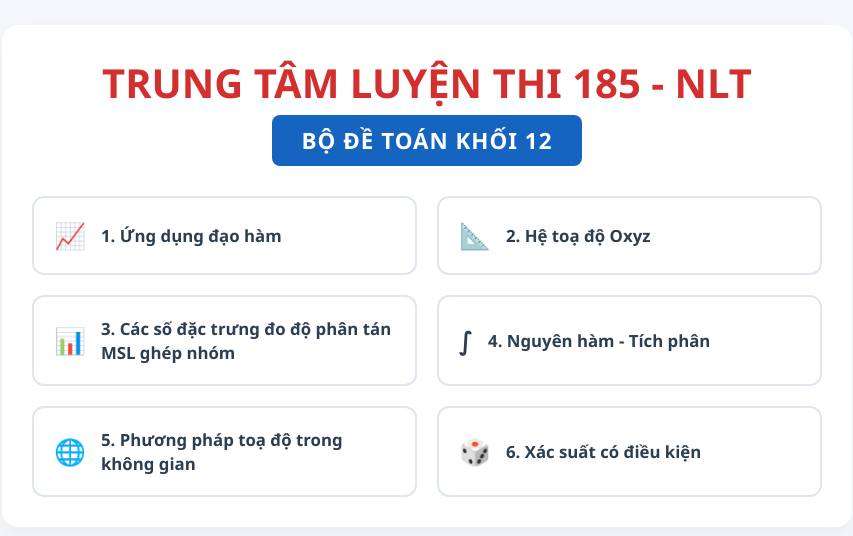
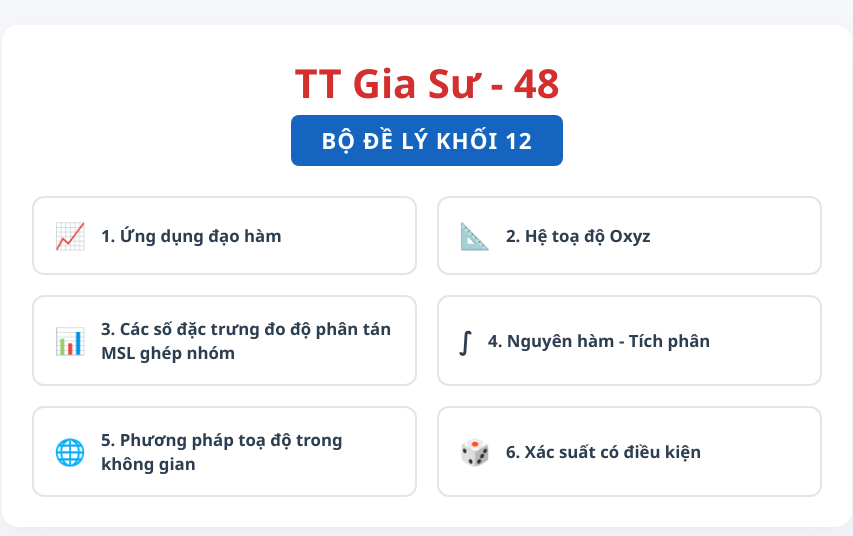
Before and after one commit to TT-Giasu-48/VL-ONLINE, a plain HTML site: page index.html in a window 1280 px wide. Shown: the part 124-660 px from the top of the page, without its empty margins (213-1066 px from the left). Drawn offline with Linux system fonts and the light colour scheme.

Commit message:
Update index.html

```diff
--- a/index.html
+++ b/index.html
@@ -3,7 +3,7 @@
 <head>
     <meta charset="UTF-8">
     <meta name="viewport" content="width=device-width, initial-scale=1.0">
-    <title>Toán 185 - Nguyễn Lộ Trạch</title>
+    <title>Vật Lý  - Trần Quốc Hiền</title>
     <style>
         :root {
             --primary-color: #1565C0;
@@ -181,8 +181,8 @@
 <body>
 
 <div class="container">
-    <div class="year-tag">TRUNG TÂM LUYỆN THI 185 - NLT</div>
-    <div class="title-banner">BỘ ĐỀ TOÁN KHỐI 12</div>
+    <div class="year-tag">TT Gia Sư - 48 </div>
+    <div class="title-banner">BỘ ĐỀ LÝ KHỐI 12</div>
 
     <div class="chapters-grid" id="chaptersGrid">
         <div class="chapter-card" onclick="openExamSection('daoham', 'Ứng Dụng Đạo Hàm')">
```
